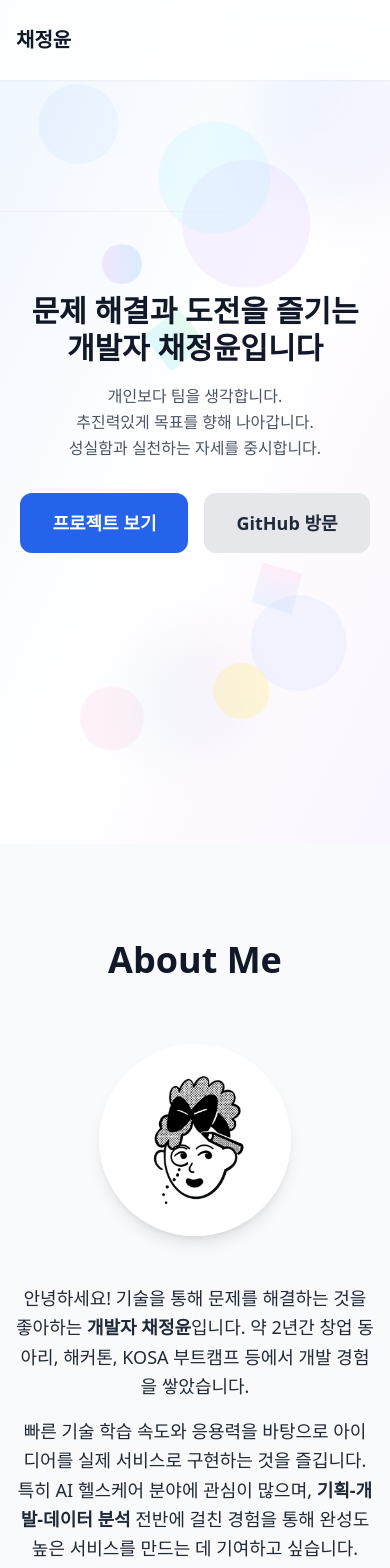
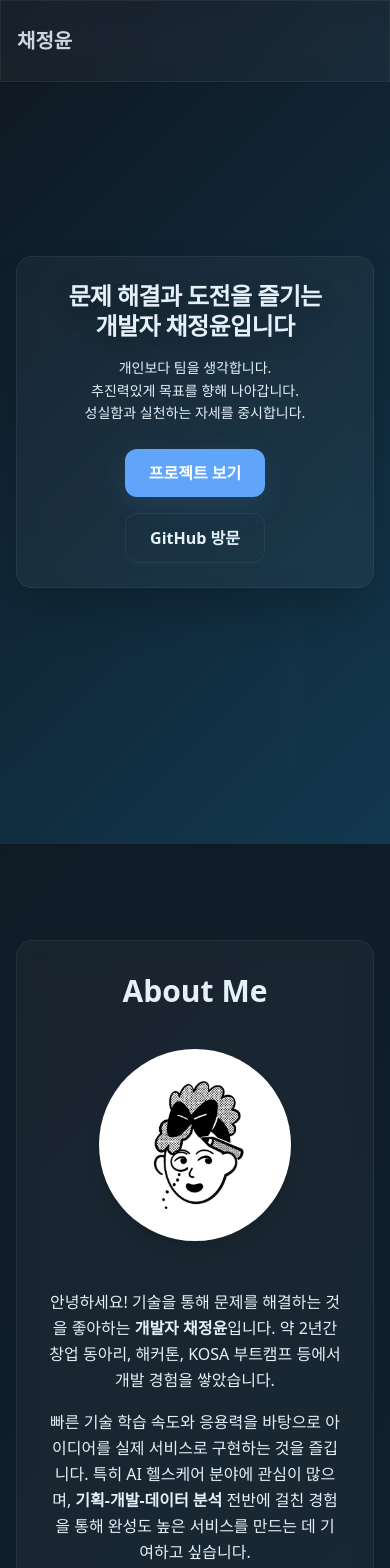
Before and after one commit to chae909/my-portfolio, a React (Vite) app: page / in a window 390 px wide. Shown: the top 1568 px of the page. Built offline with nearby package versions, Linux system fonts and the light colour scheme; a web font is replaced by a local one.

Commit message:
change design

```diff
--- a/src/App.jsx
+++ b/src/App.jsx
@@ -9,7 +9,7 @@ import Footer from './components/Footer';
 
 export default function App() {
     return (
-        <div className="bg-white text-gray-800 font-sans">
+        <div className="brand-bg brand-text min-h-screen font-sans">
             <Header />
             <main>
                 <Hero />
--- a/src/components/About.jsx
+++ b/src/components/About.jsx
@@ -3,20 +3,22 @@ import profileImg from '../assets/my-notion-face-portrait.png';
 
 const About = () => {
     return (
-        <section id="about" className="py-24 md:py-32 bg-gray-50">
+        <section id="about" className="py-24 md:py-32">
             <div className="container mx-auto px-4">
-                <h2 className="text-4xl md:text-5xl font-extrabold text-gray-900 mb-16 text-center">About Me</h2>
+                <div className="glass-card p-8 md:p-12 rounded-2xl">
+                    <h2 className="text-3xl md:text-4xl font-extrabold brand-text mb-10 text-center animate-fade-in" style={{animationDelay: '0.05s'}}>About Me</h2>
                     <div className="max-w-4xl mx-auto flex flex-col md:flex-row items-center gap-12">
                         <div className="w-48 h-48 md:w-60 md:h-60 rounded-full overflow-hidden shadow-lg flex-shrink-0">
                             <img src={profileImg} alt="채정윤 프로필 사진" className="w-full h-full object-cover" />
                         </div>
                         <div className="text-center md:text-left">
-                        <p className="text-lg md:text-xl leading-relaxed mb-4">
+                            <p className="text-base md:text-lg brand-text leading-relaxed mb-4 animate-fade-in" style={{animationDelay: '0.15s'}}>
                                 안녕하세요! 기술을 통해 문제를 해결하는 것을 좋아하는 <strong>개발자 채정윤</strong>입니다. 약 2년간 창업 동아리, 해커톤, KOSA 부트캠프 등에서 개발 경험을 쌓았습니다.
                             </p>
-                        <p className="text-lg md:text-xl leading-relaxed mb-4">
+                            <p className="text-base md:text-lg brand-text leading-relaxed mb-4 animate-fade-in" style={{animationDelay: '0.25s'}}>
                                 빠른 기술 학습 속도와 응용력을 바탕으로 아이디어를 실제 서비스로 구현하는 것을 즐깁니다. 특히 AI 헬스케어 분야에 관심이 많으며, <strong>기획-개발-데이터 분석</strong> 전반에 걸친 경험을 통해 완성도 높은 서비스를 만드는 데 기여하고 싶습니다.
                             </p>
+                        </div>
                     </div>
                 </div>
             </div>
--- a/src/components/Contact.jsx
+++ b/src/components/Contact.jsx
@@ -26,24 +26,23 @@ const BlogIcon = () => (
 
 const Contact = () => {
     return (
-        <section id="contact" className="py-24 md:py-32 bg-gray-200 text-black">
-            <div className="container mx-auto px-4 text-center">
-                <h2 className="text-4xl md:text-5xl font-extrabold mb-4">Contact Me</h2>
-                <br/>
-                <div className="flex justify-center space-x-6 mb-4">
-                    <a href="https://github.com/chae909" target="_blank" rel="noopener noreferrer" className="text-black hover:text-blue-600 transition-colors duration-300">
+        <section id="contact" className="py-24 md:py-32">
+            <div className="container mx-auto px-4">
+                <div className="glass-card p-8 md:p-12 rounded-2xl text-center">
+                    <h2 className="text-3xl md:text-4xl font-extrabold brand-text mb-4 animate-fade-in" style={{animationDelay: '0.05s'}}>Contact Me</h2>
+                    <div className="flex justify-center space-x-6 mb-6 animate-fade-in" style={{animationDelay: '0.15s'}}>
+                        <a href="https://github.com/chae909" target="_blank" rel="noopener noreferrer" className="hover:opacity-90 transition-opacity duration-300" aria-label="GitHub">
                             <GithubIcon />
                         </a>
-                    <a href="https://www.linkedin.com/in/%EC%A0%95%EC%9C%A4-%EC%B1%84-4b01a8317/" target="_blank" rel="noopener noreferrer" className="text-black hover:text-blue-600 transition-colors duration-300">
+                        <a href="https://www.linkedin.com/in/%EC%A0%95%EC%9C%A4-%EC%B1%84-4b01a8317/" target="_blank" rel="noopener noreferrer" className="hover:opacity-90 transition-opacity duration-300" aria-label="LinkedIn">
                             <LinkedinIcon />
                         </a>
-                    <a href="https://velog.io/@cjungy2/posts" target="_blank" rel="noopener noreferrer" className="text-black hover:text-blue-600 transition-colors duration-300">
+                        <a href="https://velog.io/@cjungy2/posts" target="_blank" rel="noopener noreferrer" className="hover:opacity-90 transition-opacity duration-300" aria-label="Blog">
                             <BlogIcon />
                         </a>
                     </div>
-                <a href="mailto:cowjddbs8256@gmail.com" className="inline-block bg-white text-blue-600 text-xl font-bold px-10 py-4 rounded-xl hover:bg-blue-50 transition-colors duration-300 shadow-lg hover:shadow-xl transform hover:-translate-y-1">
-                    메일로 연락하기
-                </a>
+                    <a href="mailto:cowjddbs8256@gmail.com" className="inline-block brand-btn px-10 py-4 rounded-xl font-bold text-lg transition-transform duration-300 hover:-translate-y-1">메일로 연락하기</a>
+                </div>
             </div>
         </section>
     );
--- a/src/components/Footer.jsx
+++ b/src/components/Footer.jsx
@@ -2,9 +2,9 @@ import React from 'react';
 
 const Footer = () => {
     return (
-        <footer className="bg-white py-12">
-            <div className="container mx-auto px-4 text-center text-gray-600">
-                <p>&copy; {new Date().getFullYear()} 채정윤. All Rights Reserved.</p>
+        <footer className="py-12">
+            <div className="container mx-auto px-4 text-center">
+                <p className="brand-text">&copy; {new Date().getFullYear()} 채정윤. All Rights Reserved.</p>
             </div>
         </footer>
     );
--- a/src/components/Header.jsx
+++ b/src/components/Header.jsx
@@ -2,18 +2,18 @@ import React from 'react';
 
 const Header = () => {
     return (
-        <header className="bg-white/80 backdrop-blur-lg fixed top-0 left-0 right-0 z-50 shadow-sm">
+        <header className="fixed top-0 left-0 right-0 z-50 shadow-sm glass-card">
             <div className="container mx-auto px-4">
                 <div className="flex items-center justify-between h-20">
-                    <a href="#hero" className="flex items-center space-x-2 text-xl font-bold text-gray-900">
+                    <a href="#hero" className="flex items-center space-x-2 text-xl font-bold brand-text nav-link">
                         <span>채정윤</span>
                     </a>
                     <nav className="hidden md:flex space-x-8 text-lg font-semibold">
-                        <a href="#about" className="text-gray-600 hover:text-blue-600 transition-colors">About</a>
-                        <a href="#projects" className="text-gray-600 hover:text-blue-600 transition-colors">Projects</a>
-                        <a href="#skills" className="text-gray-600 hover:text-blue-600 transition-colors">Skills</a>
+                        <a href="#about" className="nav-link">About</a>
+                        <a href="#projects" className="nav-link">Projects</a>
+                        <a href="#skills" className="nav-link">Skills</a>
                     </nav>
-                    <a href="#contact" className="hidden md:block px-6 py-3 rounded-xl font-bold transition-colors duration-300 bg-blue-600 text-white hover:bg-blue-700">연락하기</a>
+                    <a href="#contact" className="hidden md:block px-6 py-3 rounded-xl font-bold transition-colors duration-300 brand-btn">연락하기</a>
                 </div>
             </div>
         </header>
--- a/src/components/Hero.jsx
+++ b/src/components/Hero.jsx
@@ -2,49 +2,42 @@ import React from 'react';
 
 const Hero = () => {
     return (
-        <section id="hero" className="min-h-screen flex items-center relative overflow-hidden bg-gradient-to-br from-blue-50 via-white to-purple-50 py-16 md:py-0">
+    <section id="hero" className="hero-section min-h-screen flex items-center relative overflow-hidden py-16 md:py-0 brand-bg">
             {/* Animated Background Elements */}
             <div className="absolute inset-0 overflow-hidden">
-                {/* Floating and moving circles */}
-                <div className="absolute top-20 left-10 w-20 h-20 bg-blue-200 rounded-full opacity-20 animate-float-slow"></div>
-                <div className="absolute top-40 right-20 w-32 h-32 bg-purple-200 rounded-full opacity-30 animate-float-medium" style={{animationDelay: '1s'}}></div>
-                <div className="absolute bottom-20 left-20 w-16 h-16 bg-pink-200 rounded-full opacity-25 animate-float-fast" style={{animationDelay: '2s'}}></div>
-                <div className="absolute bottom-40 right-10 w-24 h-24 bg-indigo-200 rounded-full opacity-20 animate-float-slow" style={{animationDelay: '0.5s'}}></div>
-                <div className="absolute top-32 left-1/2 w-28 h-28 bg-cyan-200 rounded-full opacity-15 animate-drift-horizontal" style={{animationDelay: '3s'}}></div>
-                <div className="absolute bottom-32 right-1/3 w-14 h-14 bg-yellow-200 rounded-full opacity-30 animate-drift-vertical" style={{animationDelay: '1.5s'}}></div>
+                {/* Elegant rotated rectangles & slim bars (no circles) */}
+                <div className="absolute -top-10 -left-20 w-96 h-12 bg-gradient-to-r from-indigo-600/20 to-emerald-400/12 rounded-lg transform rotate-12 blur-2xl opacity-20 animate-drift-rect" style={{animationDelay: '0s'}}></div>
+                <div className="absolute top-24 right-8 w-80 h-14 bg-gradient-to-r from-slate-300/18 to-indigo-400/14 rounded-xl transform -rotate-6 blur-2xl opacity-18 animate-drift-rect" style={{animationDelay: '1.4s'}}></div>
+                <div className="absolute bottom-28 left-12 w-72 h-10 bg-gradient-to-r from-emerald-300/14 to-slate-200/10 rounded-lg transform rotate-3 blur-2xl opacity-16 animate-drift-rect" style={{animationDelay: '2.2s'}}></div>
 
-                {/* Rotating and morphing squares */}
-                <div className="absolute top-60 left-1/4 w-12 h-12 bg-gradient-to-r from-blue-300 to-purple-300 opacity-30 animate-morph-rotate transform rotate-12" style={{animationDelay: '0s'}}></div>
-                <div className="absolute bottom-60 right-1/4 w-8 h-8 bg-gradient-to-r from-pink-300 to-blue-300 opacity-25 animate-pulse-rotate" style={{animationDelay: '1s'}}></div>
-                <div className="absolute top-80 right-1/2 w-10 h-10 bg-gradient-to-r from-green-300 to-cyan-300 opacity-20 animate-scale-rotate" style={{animationDelay: '2.5s'}}></div>
+                {/* Slim vertical bars */}
+                <div className="absolute top-16 left-1/3 w-2 h-56 bg-gradient-to-b from-indigo-400/12 to-emerald-300/8 rounded-md opacity-14 transform rotate-8 blur-sm animate-drift-vertical" style={{animationDelay: '1s'}}></div>
+                <div className="absolute bottom-8 right-1/4 w-1.5 h-44 bg-gradient-to-b from-slate-300/10 to-indigo-300/8 rounded-sm opacity-12 transform -rotate-6 blur-sm animate-drift-vertical" style={{animationDelay: '2.8s'}}></div>
 
-                {/* Moving and pulsing lines */}
-                <div className="absolute top-1/2 left-0 w-full h-px bg-gradient-to-r from-transparent via-blue-300 to-transparent opacity-20 animate-wave-horizontal"></div>
-                <div className="absolute top-3/4 left-0 w-full h-px bg-gradient-to-r from-transparent via-purple-300 to-transparent opacity-15 animate-wave-horizontal" style={{animationDelay: '2s'}}></div>
-                <div className="absolute top-1/4 left-0 w-full h-px bg-gradient-to-r from-transparent via-pink-300 to-transparent opacity-10 animate-slide-right" style={{animationDelay: '4s'}}></div>
+                {/* Thin slanted slabs */}
+                <div className="absolute top-36 left-1/4 w-96 h-6 bg-gradient-to-r from-indigo-500/14 to-emerald-300/10 rounded-full transform -rotate-12 blur-lg opacity-14 animate-drift-rect" style={{animationDelay: '3.6s'}}></div>
+                <div className="absolute top-8 right-1/3 w-64 h-6 bg-gradient-to-r from-slate-300/10 to-indigo-400/10 rounded-full transform rotate-18 blur-lg opacity-10 animate-drift-rect" style={{animationDelay: '4.2s'}}></div>
 
-                {/* Floating triangles */}
-                <div className="absolute top-24 right-1/4 w-0 h-0 border-l-8 border-r-8 border-b-12 border-l-transparent border-r-transparent border-b-blue-300 opacity-25 animate-float-triangle" style={{animationDelay: '1.8s'}}></div>
-                <div className="absolute bottom-24 left-1/3 w-0 h-0 border-l-6 border-r-6 border-b-10 border-l-transparent border-r-transparent border-b-purple-300 opacity-20 animate-spin-triangle" style={{animationDelay: '3.2s'}}></div>
-
-                {/* Gradient blobs */}
-                <div className="absolute top-16 left-3/4 w-40 h-40 bg-gradient-to-br from-blue-200/30 to-purple-200/20 rounded-full blur-xl animate-blob-slow"></div>
-                <div className="absolute bottom-16 left-1/4 w-32 h-32 bg-gradient-to-br from-pink-200/25 to-cyan-200/15 rounded-full blur-xl animate-blob-medium" style={{animationDelay: '2s'}}></div>
+                {/* Subtle grid lines for texture */}
+                <div className="absolute inset-0 bg-[linear-gradient(transparent,transparent),linear-gradient(transparent,transparent)] pointer-events-none" style={{backgroundSize: '48px 48px'}}></div>
             </div>
 
-            {/* Content */}
-            <div className="container mx-auto px-4 text-center flex flex-col justify-center w-full relative z-10">
-                <h1 className="text-3xl xs:text-4xl sm:text-5xl md:text-7xl font-black text-gray-900 leading-tight mb-4 break-keep animate-fade-in">
+            {/* Content - wrapped in a glassmorphism card for better readability */}
+            <div className="container mx-auto px-4 text-center flex flex-col items-center justify-center w-full relative z-10">
+                <div className="w-full max-w-4xl glass-card rounded-2xl p-6 md:p-12 shadow-2xl">
+                    <h1 className="text-2xl sm:text-3xl md:text-5xl lg:text-5xl font-extrabold brand-text leading-tight tracking-tight mb-4 break-keep animate-fade-in" style={{textShadow: '0 6px 20px rgba(2,6,23,0.35)'}}>
                         문제 해결과 도전을 즐기는<br className="hidden xs:inline"/> 개발자 채정윤입니다
                     </h1>
-                <p className="text-base xs:text-lg sm:text-xl md:text-1xl text-gray-600 mb-8 sm:mb-12 max-w-3xl mx-auto leading-relaxed animate-fade-in" style={{animationDelay: '0.3s'}}>
+                    <p className="text-sm sm:text-base md:text-lg brand-text mb-6 md:mb-10 max-w-3xl mx-auto leading-relaxed tracking-normal animate-fade-in" style={{animationDelay: '0.25s'}}>
                         개인보다 팀을 생각합니다.<br />
                         추진력있게 목표를 향해 나아갑니다.<br />
                         성실함과 실천하는 자세를 중시합니다.
                     </p>
-                <div className="space-x-4 animate-fade-in" style={{animationDelay: '0.6s'}}>
-                    <a href="#projects" className="inline-block px-8 py-4 rounded-xl font-bold transition-all duration-300 bg-blue-600 text-white hover:bg-blue-700 hover:scale-105 hover:shadow-lg text-lg">프로젝트 보기</a>
-                    <a href="https://github.com/chae909" target="_blank" rel="noopener noreferrer" className="inline-block px-8 py-4 rounded-xl font-bold transition-all duration-300 bg-gray-200 text-gray-800 hover:bg-gray-300 hover:scale-105 hover:shadow-lg text-lg">GitHub 방문</a>
+
+                    <div className="flex flex-col sm:flex-row gap-4 justify-center items-center animate-fade-in" style={{animationDelay: '0.5s'}}>
+                        <a href="#projects" className="inline-block px-6 py-3 rounded-xl font-semibold transition-all duration-300 brand-btn brand-accent-hover text-base sm:text-lg">프로젝트 보기</a>
+                        <a href="https://github.com/chae909" target="_blank" rel="noopener noreferrer" className="inline-block px-6 py-3 rounded-xl font-semibold transition-all duration-300 brand-btn-outline text-base sm:text-lg">GitHub 방문</a>
+                    </div>
                 </div>
             </div>
 
@@ -62,32 +55,40 @@ const Hero = () => {
 
                 @keyframes float-slow {
                     0%, 100% { transform: translateY(0px) translateX(0px) rotate(0deg); }
-                    33% { transform: translateY(-20px) translateX(10px) rotate(5deg); }
-                    66% { transform: translateY(10px) translateX(-5px) rotate(-3deg); }
+                    33% { transform: translateY(-12px) translateX(6px) rotate(3deg); }
+                    66% { transform: translateY(6px) translateX(-3px) rotate(-2deg); }
                 }
 
                 @keyframes float-medium {
                     0%, 100% { transform: translateY(0px) translateX(0px) scale(1); }
-                    50% { transform: translateY(-30px) translateX(15px) scale(1.1); }
+                    50% { transform: translateY(-18px) translateX(9px) scale(1.05); }
                 }
 
                 @keyframes float-fast {
                     0%, 100% { transform: translateY(0px) rotate(0deg); }
-                    25% { transform: translateY(-15px) rotate(90deg); }
-                    50% { transform: translateY(-30px) rotate(180deg); }
-                    75% { transform: translateY(-15px) rotate(270deg); }
+                    25% { transform: translateY(-10px) rotate(60deg); }
+                    50% { transform: translateY(-18px) rotate(120deg); }
+                    75% { transform: translateY(-10px) rotate(180deg); }
                 }
 
                 @keyframes drift-horizontal {
-                    0% { transform: translateX(-100px) translateY(0px); opacity: 0; }
-                    50% { transform: translateX(0px) translateY(-10px); opacity: 0.3; }
-                    100% { transform: translateX(100px) translateY(0px); opacity: 0; }
+                    0% { transform: translateX(-120px) translateY(0px) rotate(0deg); opacity: 0; }
+                    50% { transform: translateX(0px) translateY(-6px) rotate(3deg); opacity: 0.24; }
+                    100% { transform: translateX(120px) translateY(0px) rotate(-3deg); opacity: 0; }
                 }
 
                 @keyframes drift-vertical {
-                    0% { transform: translateY(-50px) translateX(0px); opacity: 0; }
-                    50% { transform: translateY(0px) translateX(10px); opacity: 0.4; }
-                    100% { transform: translateY(50px) translateX(0px); opacity: 0; }
+                    0% { transform: translateY(-60px) translateX(0px) rotate(-2deg); opacity: 0; }
+                    50% { transform: translateY(0px) translateX(6px) rotate(1deg); opacity: 0.22; }
+                    100% { transform: translateY(60px) translateX(0px) rotate(2deg); opacity: 0; }
+                }
+
+                @keyframes drift-rect {
+                    0% { transform: translateY(0px) translateX(0px) rotate(0deg); }
+                    25% { transform: translateY(-8px) translateX(6px) rotate(2deg); }
+                    50% { transform: translateY(4px) translateX(-6px) rotate(-1deg); }
+                    75% { transform: translateY(-4px) translateX(4px) rotate(1deg); }
+                    100% { transform: translateY(0px) translateX(0px) rotate(0deg); }
                 }
 
                 @keyframes morph-rotate {
@@ -145,24 +146,49 @@ const Hero = () => {
                 }
 
                 .animate-fade-in {
-                    animation: fade-in 0.8s ease-out forwards;
+                    animation: fade-in 0.8s cubic-bezier(.22,.9,.26,1) forwards;
                     opacity: 0;
                 }
 
-                .animate-float-slow { animation: float-slow 8s ease-in-out infinite; }
-                .animate-float-medium { animation: float-medium 6s ease-in-out infinite; }
-                .animate-float-fast { animation: float-fast 4s ease-in-out infinite; }
-                .animate-drift-horizontal { animation: drift-horizontal 12s linear infinite; }
-                .animate-drift-vertical { animation: drift-vertical 10s linear infinite; }
-                .animate-morph-rotate { animation: morph-rotate 15s ease-in-out infinite; }
-                .animate-pulse-rotate { animation: pulse-rotate 8s ease-in-out infinite; }
-                .animate-scale-rotate { animation: scale-rotate 10s ease-in-out infinite; }
-                .animate-wave-horizontal { animation: wave-horizontal 6s ease-in-out infinite; }
-                .animate-slide-right { animation: slide-right 8s linear infinite; }
-                .animate-float-triangle { animation: float-triangle 7s ease-in-out infinite; }
-                .animate-spin-triangle { animation: spin-triangle 9s linear infinite; }
-                .animate-blob-slow { animation: blob-slow 20s ease-in-out infinite; }
-                .animate-blob-medium { animation: blob-medium 16s ease-in-out infinite; }
+                /* Respect user's reduced motion preference */
+                @media (prefers-reduced-motion: reduce) {
+                    .animate-fade-in,
+                    .animate-float-slow,
+                    .animate-float-medium,
+                    .animate-float-fast,
+                    .animate-drift-horizontal,
+                    .animate-drift-vertical,
+                    .animate-morph-rotate,
+                    .animate-pulse-rotate,
+                    .animate-scale-rotate,
+                    .animate-wave-horizontal,
+                    .animate-slide-right,
+                    .animate-float-triangle,
+                    .animate-spin-triangle,
+                    .animate-blob-slow,
+                    .animate-blob-medium {
+                        animation: none !important;
+                        transition: none !important;
+                        opacity: 1 !important;
+                        transform: none !important;
+                    }
+                }
+
+                .animate-float-slow { animation: float-slow 14s ease-in-out infinite; }
+                .animate-float-medium { animation: float-medium 12s ease-in-out infinite; }
+                .animate-float-fast { animation: float-fast 8s ease-in-out infinite; }
+                .animate-drift-horizontal { animation: drift-horizontal 24s linear infinite; }
+                .animate-drift-vertical { animation: drift-vertical 20s linear infinite; }
+                .animate-morph-rotate { animation: morph-rotate 30s ease-in-out infinite; }
+                .animate-pulse-rotate { animation: pulse-rotate 14s ease-in-out infinite; }
+                .animate-scale-rotate { animation: scale-rotate 20s ease-in-out infinite; }
+                .animate-wave-horizontal { animation: wave-horizontal 12s ease-in-out infinite; }
+                .animate-slide-right { animation: slide-right 14s linear infinite; }
+                .animate-float-triangle { animation: float-triangle 18s ease-in-out infinite; }
+                .animate-spin-triangle { animation: spin-triangle 20s linear infinite; }
+                .animate-blob-slow { animation: blob-slow 40s ease-in-out infinite; }
+                .animate-blob-medium { animation: blob-medium 32s ease-in-out infinite; }
+                .animate-drift-rect { animation: drift-rect 16s ease-in-out infinite; }
             `}</style>
         </section>
     );
--- a/src/components/ProjectCard.jsx
+++ b/src/components/ProjectCard.jsx
@@ -19,7 +19,7 @@ const ProjectCard = ({ imgUrl, title, description, tags, githubUrl, pptUrl, land
         <Wrapper {...wrapperProps}>
             <img src={imgUrl} alt={title} className="w-full h-48 object-cover" />
             <div className="p-6 flex flex-col flex-grow">
-                <h3 className="text-2xl font-bold mb-2">{title}</h3>
+                <h3 className="text-2xl font-bold mb-2 text-black">{title}</h3>
                 <p className="text-gray-600 mb-4 flex-grow">{description}</p>
                 <div className="mb-4">
                     {tags.map((tag, index) => (
--- a/src/index.css
+++ b/src/index.css
@@ -1,3 +1,49 @@
 @tailwind base;
 @tailwind components;
 @tailwind utilities;
+
+:root {
+	/* Gray + sky-blue palette for comfortable reading */
+	--brand-bg-start: #0f1720; /* deep slate-blue */
+	--brand-bg-end: #12384f;   /* muted sky-blue */
+	--brand-accent: #60a5fa;   /* sky-400 */
+	--brand-accent-2: #93c5fd; /* lighter sky */
+	--glass-bg: rgba(255,255,255,0.04);
+	--glass-border: rgba(255,255,255,0.06);
+	--text-on-brand: #e6f0f8;  /* light bluish gray */
+}
+
+/* Brand utility classes (small, coexisting with Tailwind) */
+.brand-bg { background: linear-gradient(135deg, var(--brand-bg-start) 0%, var(--brand-bg-end) 100%); }
+.brand-accent { background-color: var(--brand-accent); color: white; }
+.brand-accent-hover { background-color: var(--brand-accent-2); }
+.glass-card { background: var(--glass-bg); backdrop-filter: blur(10px); -webkit-backdrop-filter: blur(10px); border: 1px solid var(--glass-border); }
+.brand-text { color: var(--text-on-brand); }
+.brand-btn { background: var(--brand-accent); color: white; box-shadow: 0 8px 30px rgba(96,165,250,0.12); }
+.brand-btn-outline { background: transparent; border: 1px solid rgba(255,255,255,0.06); color: var(--text-on-brand); }
+
+/* Nav link helper */
+.nav-link { color: var(--text-on-navy); opacity: 0.88; transition: color 220ms ease, opacity 220ms ease; }
+.nav-link:hover { color: var(--brand-accent); opacity: 1; }
+
+/* Hero hover-driven curve motion */
+.hero-section .drift-rect {
+	transition: transform 600ms cubic-bezier(.2,.9,.3,1), opacity 600ms ease, filter 600ms ease;
+}
+.hero-section:hover .drift-rect {
+	transform: translateY(-6px) rotate(1deg) scale(1.02);
+	opacity: 0.95;
+	filter: blur(8px);
+}
+
+/* Slight decorative hover for slabs */
+.hero-section .drift-vertical {
+	transition: transform 900ms ease, opacity 900ms ease;
+}
+.hero-section:hover .drift-vertical { transform: translateY(-8px) rotate(2deg); opacity: 0.9; }
+
+/* Ensure reduced-motion still respected */
+@media (prefers-reduced-motion: reduce) {
+	.hero-section .drift-rect,
+	.hero-section .drift-vertical { transition: none !important; transform: none !important; }
+}
```
Also changed, not shown: src/components/Projects.jsx (+8 -6 lines), src/components/Skills.jsx (+10 -7 lines). Lines whose indentation alone changed are shown as unchanged.
